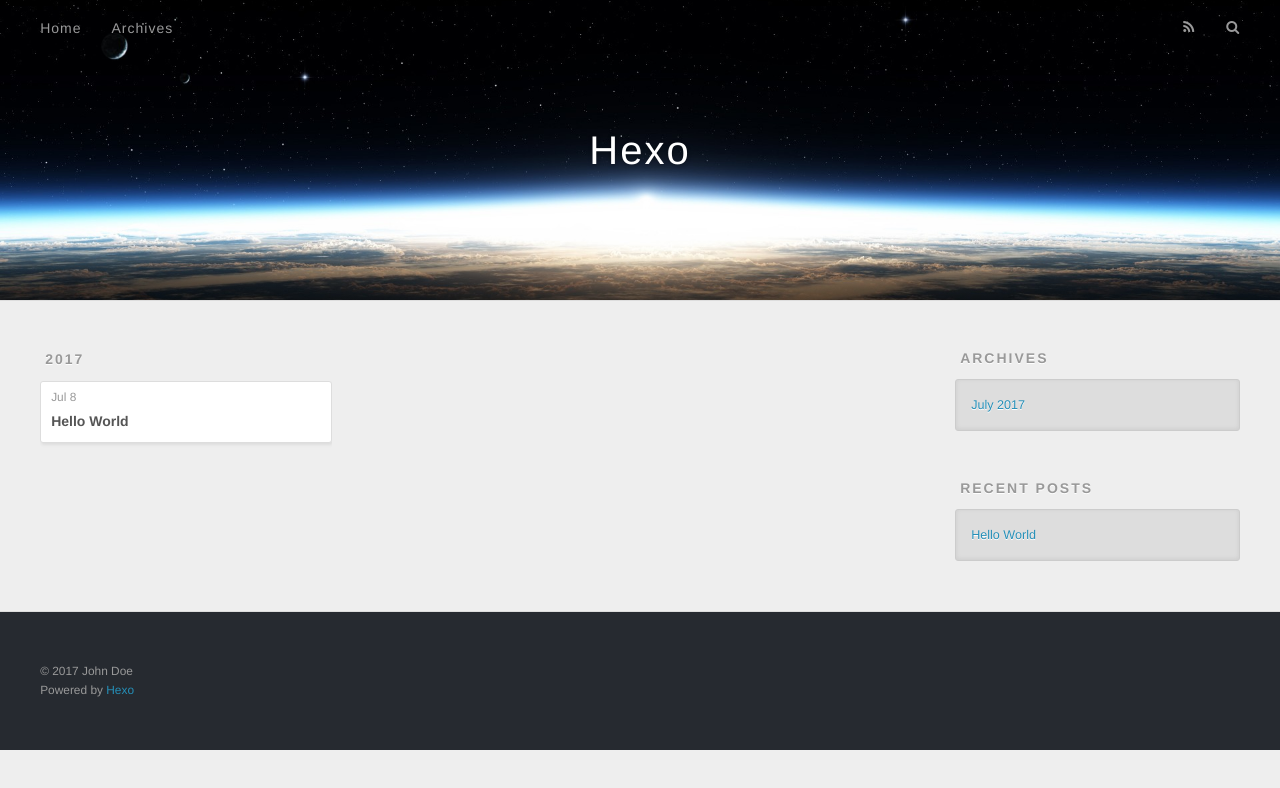
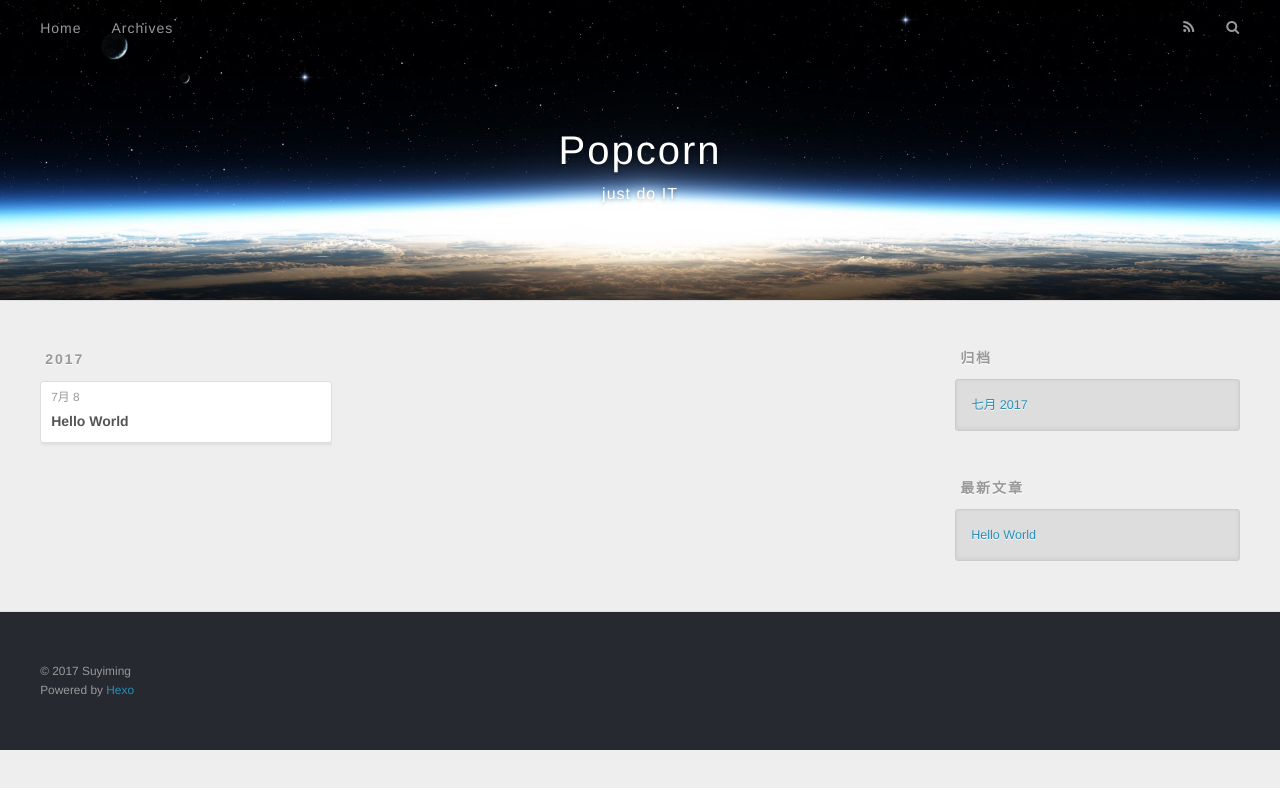
Before and after one commit to suyiming3333/suyiming3333.github.io, a plain HTML site: page archives/index.html in a window 1280 px wide. Drawn offline with nearby package versions, Linux system fonts and the light colour scheme.

Commit message:
Site updated: 2017-07-09 03:12:05

```diff
--- a/archives/index.html
+++ b/archives/index.html
@@ -3,16 +3,19 @@
 <head>
   <meta charset="utf-8">
 
-  <title>Archives | Hexo</title>
+  <title>归档 | Popcorn</title>
   <meta name="viewport" content="width=device-width, initial-scale=1, maximum-scale=1">
-  <meta property="og:type" content="website">
-<meta property="og:title" content="Hexo">
+  <meta name="description" content="WAHAHAHAHH">
+<meta property="og:type" content="website">
+<meta property="og:title" content="Popcorn">
 <meta property="og:url" content="http://yoursite.com/archives/index.html">
-<meta property="og:site_name" content="Hexo">
+<meta property="og:site_name" content="Popcorn">
+<meta property="og:description" content="WAHAHAHAHH">
 <meta name="twitter:card" content="summary">
-<meta name="twitter:title" content="Hexo">
+<meta name="twitter:title" content="Popcorn">
+<meta name="twitter:description" content="WAHAHAHAHH">
 
-    <link rel="alternate" href="/atom.xml" title="Hexo" type="application/atom+xml">
+    <link rel="alternate" href="/atom.xml" title="Popcorn" type="application/atom+xml">
 
 
     <link rel="icon" href="/favicon.png">
@@ -33,8 +36,12 @@
   <div id="header-outer" class="outer">
     <div id="header-title" class="inner">
       <h1 id="logo-wrap">
-        <a href="/" id="logo">Hexo</a>
+        <a href="/" id="logo">Popcorn</a>
       </h1>
+
+        <h2 id="subtitle-wrap">
+          <a href="/" id="subtitle">just do IT</a>
+        </h2>
 
     </div>
     <div id="header-inner" class="inner">
@@ -50,7 +57,7 @@
 
           <a id="nav-rss-link" class="nav-icon" href="/atom.xml" title="RSS Feed"></a>
 
-        <a id="nav-search-btn" class="nav-icon" title="Search"></a>
+        <a id="nav-search-btn" class="nav-icon" title="搜索"></a>
       </nav>
       <div id="search-form-wrap">
         <form action="//google.com/search" method="get" accept-charset="UTF-8" class="search-form"><input type="search" name="q" class="search-form-input" placeholder="Search"><button type="submit" class="search-form-submit">&#xF002;</button><input type="hidden" name="sitesearch" value="http://yoursite.com"></form>
@@ -76,7 +83,7 @@
   <div class="archive-article-inner">
     <header class="archive-article-header">
       <a href="/2017/07/08/hello-world/" class="archive-article-date">
-  <time datetime="2017-07-09T02:29:06.370Z" itemprop="datePublished">Jul 8</time>
+  <time datetime="2017-07-09T02:29:06.370Z" itemprop="datePublished">7月 8</time>
 </a>
 
 
@@ -107,9 +114,9 @@
 
 
   <div class="widget-wrap">
-    <h3 class="widget-title">Archives</h3>
+    <h3 class="widget-title">归档</h3>
     <div class="widget">
-      <ul class="archive-list"><li class="archive-list-item"><a class="archive-list-link" href="/archives/2017/07/">July 2017</a></li></ul>
+      <ul class="archive-list"><li class="archive-list-item"><a class="archive-list-link" href="/archives/2017/07/">七月 2017</a></li></ul>
     </div>
   </div>
 
@@ -117,7 +124,7 @@
 
 
   <div class="widget-wrap">
-    <h3 class="widget-title">Recent Posts</h3>
+    <h3 class="widget-title">最新文章</h3>
     <div class="widget">
       <ul>
 
@@ -137,7 +144,7 @@
 
   <div class="outer">
     <div id="footer-info" class="inner">
-      &copy; 2017 John Doe<br>
+      &copy; 2017 Suyiming<br>
       Powered by <a href="http://hexo.io/" target="_blank">Hexo</a>
     </div>
   </div>
```
Also changed, not shown: 2017/07/08/hello-world/index.html (+14 -10 lines), archives/2017/07/index.html (+20 -13 lines), archives/2017/index.html (+20 -13 lines), index.html (+20 -13 lines).
